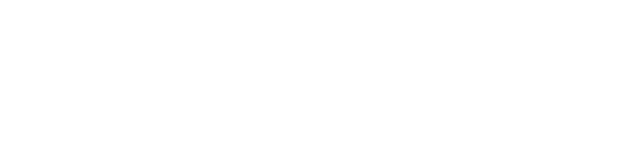
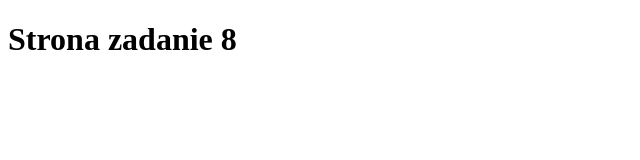
Before and after one commit to pekill/zadanie8, a plain HTML site: page index.html in a window 1280 px wide. Shown: the whole page, without its empty margins (0-640 px from the left). Drawn offline with Linux system fonts and the light colour scheme.

Commit message:
stworzenie strony

```diff
--- a/index.html
+++ b/index.html
@@ -7,6 +7,8 @@
     <title>Document</title>
 </head>
 <body>
+    <h1>Strona zadanie 8</h1>
+
 
 </body>
 </html>
```
